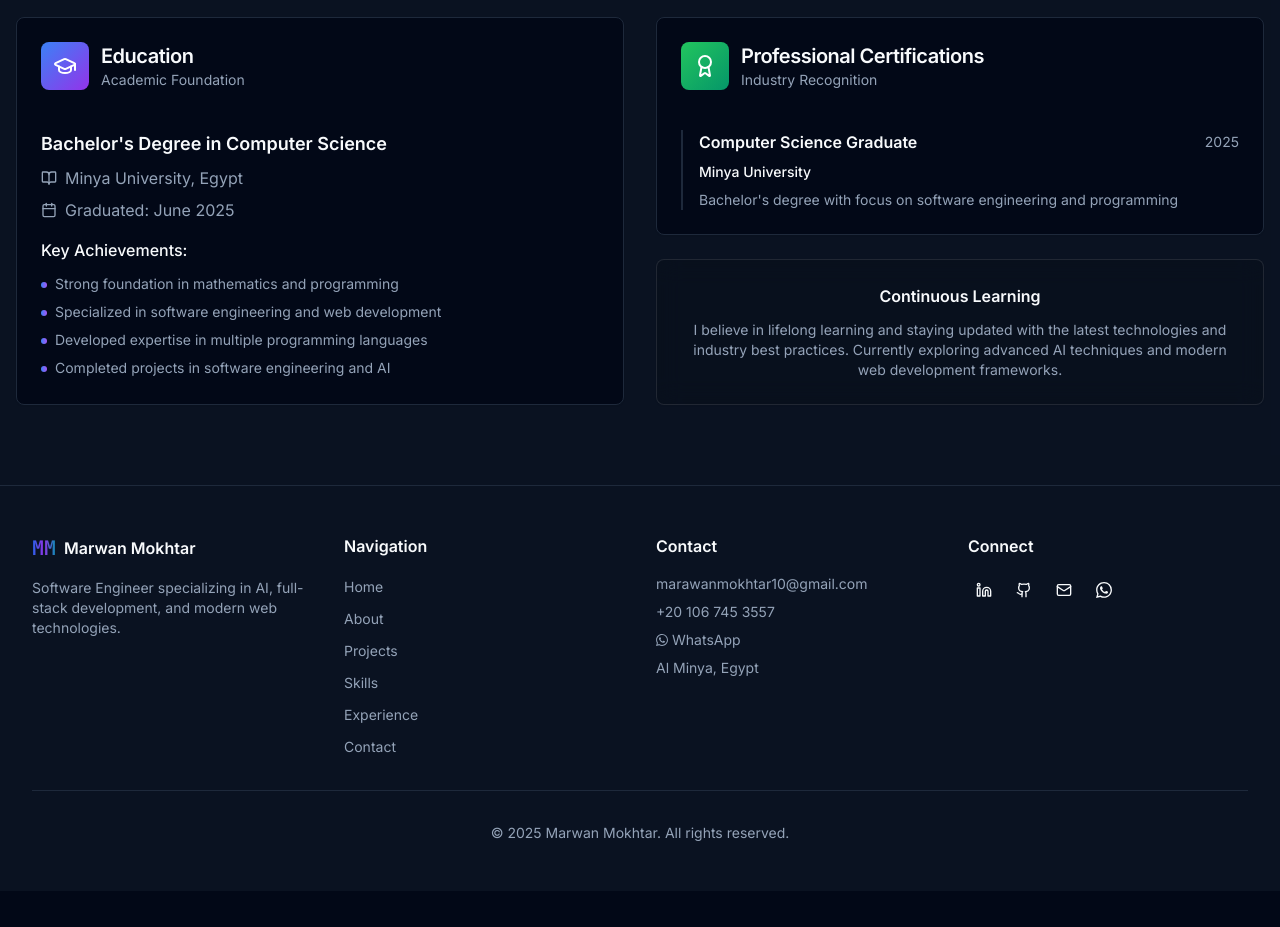
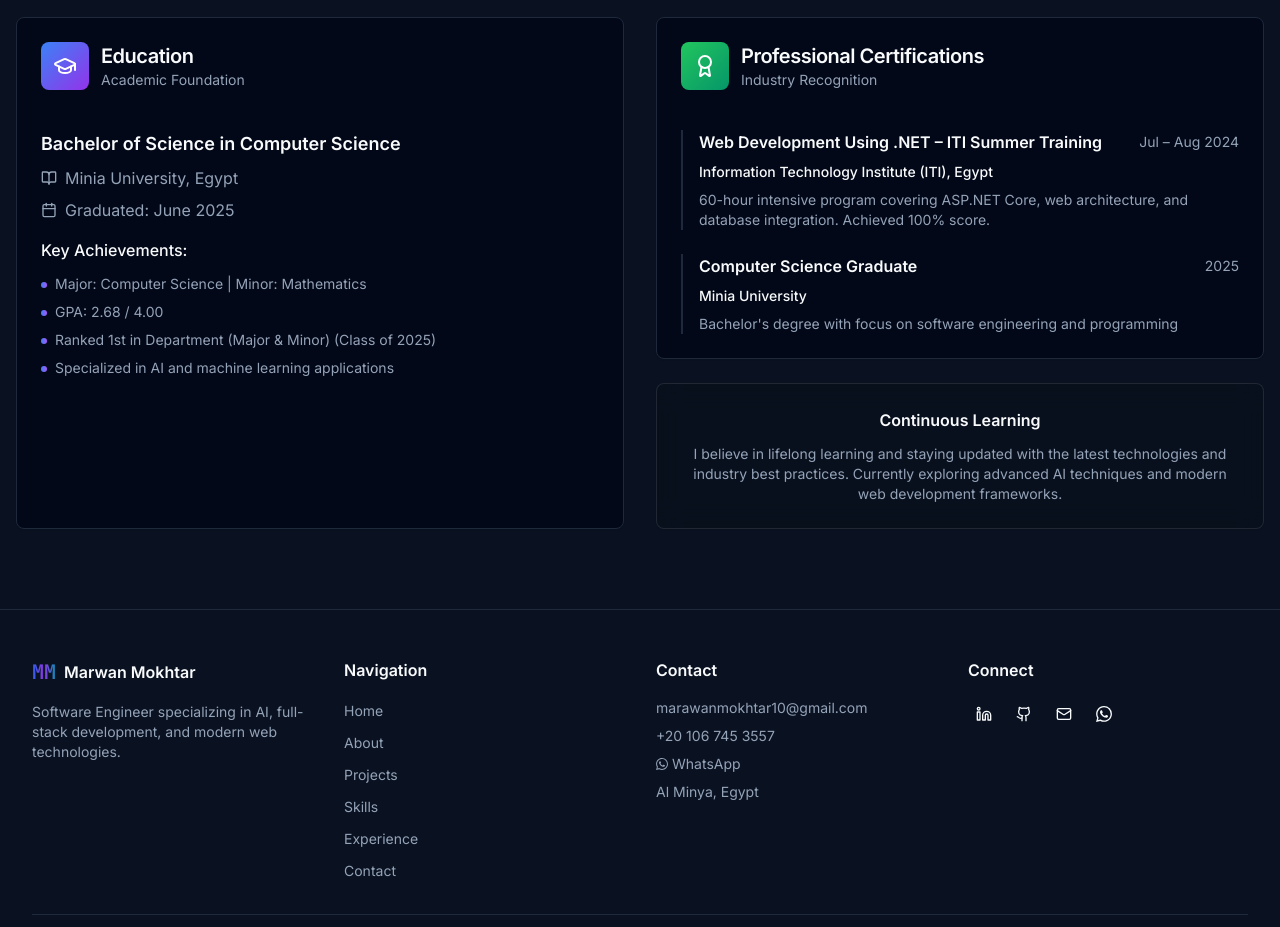
Before and after one commit to marawan10/my-portfolio, a Next.js app: page /about in a window 1280 px wide. Shown: the part 2340-3267 px from the top of the page. Before the commit the page ends 3231 px from the top, so only its background shows below. Built offline with nearby package versions, Linux system fonts and the light colour scheme.

Commit message:
Update education details and achievements in AboutEducation

```diff
--- a/components/about/about-education.tsx
+++ b/components/about/about-education.tsx
@@ -6,22 +6,28 @@ import { Card, CardContent, CardHeader, CardTitle } from "@/components/ui/card"
 
 export function AboutEducation() {
   const education = {
-    degree: "Bachelor's Degree in Computer Science",
-    university: "Minya University",
+    degree: "Bachelor of Science in Computer Science",
+    university: "Minia University",
     location: "Egypt",
     graduation: "June 2025",
     achievements: [
-      "Strong foundation in mathematics and programming",
-      "Specialized in software engineering and web development",
-      "Developed expertise in multiple programming languages",
-      "Completed projects in software engineering and AI"
+      "Major: Computer Science | Minor: Mathematics",
+      "GPA: 2.68 / 4.00",
+      "Ranked 1st in Department (Major & Minor) (Class of 2025)",
+      "Specialized in AI and machine learning applications"
     ]
   }
 
   const certifications = [
     {
+      title: "Web Development Using .NET – ITI Summer Training",
+      issuer: "Information Technology Institute (ITI), Egypt",
+      year: "Jul – Aug 2024",
+      description: "60-hour intensive program covering ASP.NET Core, web architecture, and database integration. Achieved 100% score."
+    },
+    {
       title: "Computer Science Graduate",
-      issuer: "Minya University",
+      issuer: "Minia University",
       year: "2025",
       description: "Bachelor's degree with focus on software engineering and programming"
     }
```
